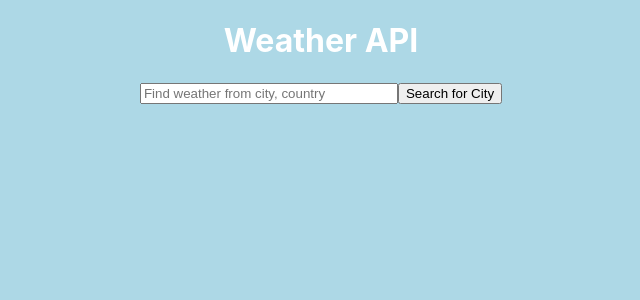
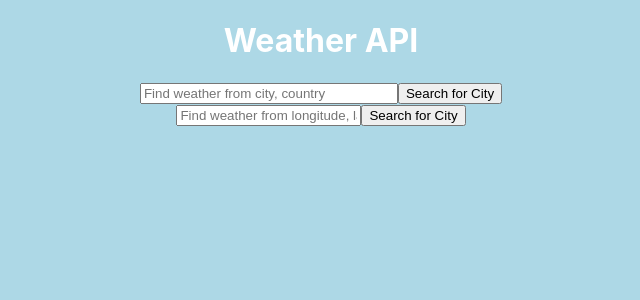
Before and after one commit to kevabra/ReactWeatherAPI, a React (Create React App) app: page / in a window 1280 px wide. Shown: the top 300 px of the page, without its empty margins (319-959 px from the left). Built offline with nearby package versions, Linux system fonts and the light colour scheme; no server answers.

Commit message:
Update App.js

```diff
--- a/src/App.js
+++ b/src/App.js
@@ -4,8 +4,12 @@ import './App.css';
 class WeatherResult extends React.Component {
   constructor(props) {
     super(props);
+    let name_val = (this.props.country != '') ? this.props.city + "," + this.props.country : this.props.city;
+
+
+
     this.state = {
-      name: this.props.city + "," + this.props.country,
+      name: name_val,
       temperature: this.props.temperature,
       description: this.props.description,
       imageLink: this.props.imageLink
@@ -36,10 +40,13 @@ class Weather extends React.Component {
       longitude: 0,
       data: {},
       input: "",
-      weatherResults: []
+      weatherResults: [],
+      longLatInput: ""
     };
     this.handleChange = this.handleChange.bind(this);
     this.doCity = this.doCity.bind(this);
+    this.handleChange2 = this.handleChange2.bind(this);
+    this.doLongLat = this.doLongLat.bind(this);
   }
 
   async componentDidMount() {
@@ -58,7 +65,8 @@ class Weather extends React.Component {
         longitude: lon,
         data: api_result,
         input: this.state.input,
-        weatherResults: this.state.weatherResults
+        weatherResults: this.state.weatherResults,
+        longLatInput: this.state.longLatInput
       });
 
 
@@ -79,8 +87,120 @@ class Weather extends React.Component {
       longitude: this.state.longitude,
       data: this.state.data,
       input: event.target.value,
-      weatherResults: this.state.weatherResults
+      weatherResults: this.state.weatherResults,
+      longLatInput: this.state.longLatInput
     });
+  }
+
+  handleChange2(event) {
+    this.setState({
+      latitude: this.state.latitude,
+      longitude: this.state.longitude,
+      data: this.state.data,
+      input: this.state.input,
+      weatherResults: this.state.weatherResults,
+      longLatInput: event.target.value
+    });
+  }
+
+  async doLongLat(event) {
+    let values = document.getElementById("longitudeLatitude").value.split(",");
+    console.log("values: " + values);
+    if (values.length != 2 || values[1].trim() == '') {
+      alert("Incorrect format: Enter longitude plus a comma followed by latitude, such as: -73.935242, 40.730610 or -123.116226, 49.246292");
+      this.setState({
+        latitude: this.state.latitude,
+        longitude: this.state.longitude,
+        data: this.state.data,
+        input: this.state.input,
+        weatherResults: this.state.weatherResults,
+        longLatInput: ""
+      });
+      return;
+    }
+    let longitude = values[0];
+    let latitude = values[1];
+    console.log(longitude);
+    if (latitude[0] == " ") {
+      latitude.split("").splice(0, 1);
+    }
+    console.log(latitude);
+
+    let newLatitude = latitude + 0;
+    console.log("new: " + newLatitude);
+
+    this.setState({
+      latitude: latitude,
+      longitude: longitude,
+      data: this.state.data,
+      input: this.state.input,
+      weatherResults: this.state.weatherResults,
+      longLatInput: this.state.longLatInput
+    });
+
+
+
+    const api_link = "https://api.openweathermap.org/data/2.5/weather?lat=" + parseFloat(latitude) + "&lon=" + longitude + "&appid=71e775c79529fd50aaefa8d695d32ff3";
+
+    let api_call = await fetch(api_link);
+    let api_result = await api_call.json();
+    console.log(api_result);
+    if (!api_result.weather) {
+      alert("Location not found: Enter longitude plus a comma followed by latitude, such as: -73.935242, 40.730610 or -123.116226, 49.246292");
+      this.setState({
+        latitude: this.state.latitude,
+        longitude: this.state.longitude,
+        data: api_result,
+        input: this.state.input,
+        weatherResults: this.state.weatherResults,
+        longLatInput: ""
+      });
+      return;
+    }
+
+
+      this.setState({
+        latitude: this.state.latitude,
+        longitude: this.state.longitude,
+        data: api_result,
+        input: this.state.input,
+        weatherResults: this.state.weatherResults,
+        longLatInput: ""
+      });
+    let name = (this.state.data) ? this.state.data.name : "";
+    let visibility = (this.state.data) ? this.state.data.visibility : "";
+    let temperature = (this.state.data.main) ? this.state.data.main.temp : "";
+    let description = (this.state.data.weather) ? this.state.data.weather[0]['description'] : "";
+    let results = (this.state.weatherResults) ? this.state.weatherResults : "";
+    let imageLink = (this.state.data.weather) ? this.state.data.weather[0]['icon'] : "";
+
+    if (this.state.data.weather) {
+      imageLink = "https://openweathermap.org/img/wn/" + imageLink + "@2x.png";
+      name = this.state.data.name;
+    }
+
+    if (name == "") {
+      name = "Longitude: " + longitude + " Latitude: " + latitude;
+    }
+
+    if (this.state.data.main) {
+      temperature -= 273.15;
+      temperature *= 1.8000;
+      temperature += 32;
+      temperature = parseFloat(temperature).toFixed(2);
+    }
+
+    let weatherResult = <WeatherResult city={name} country={""} temperature={temperature} description={description} imageLink={imageLink}/>
+    let newWeatherResults = [...this.state.weatherResults, weatherResult];
+
+    this.setState({
+      latitude: this.state.latitude,
+      longitude: this.state.longitude,
+      data: api_result,
+      input: "",
+      weatherResults: newWeatherResults
+    });
+
   }
 
   async doCity(event) {
@@ -92,7 +212,8 @@ class Weather extends React.Component {
         longitude: this.state.longitude,
         data: this.state.data,
         input: "",
-        weatherResults: this.state.weatherResults
+        weatherResults: this.state.weatherResults,
+        longLatInput: this.state.longLatInput
       });
       return;
     }
@@ -171,6 +292,10 @@ class Weather extends React.Component {
         <div id="row">
           <input type="text" id="cityName" placeholder="Find weather from city, country" value={this.state.input} onChange={this.handleChange} />
           <button id="cityBtn" onClick={this.doCity}>Search for City</button>
+        </div>
+        <div id="row">
+          <input type="text" id="longitudeLatitude" placeholder="Find weather from longitude, latitude" value={this.state.longLatInput} onChange={this.handleChange2} />
+          <button id="longLatBtn" onClick={this.doLongLat}>Search for City</button>
           <h3>{name}</h3>
           <h3>{visibility}</h3>
           <h3>{temperature}</h3>
```
